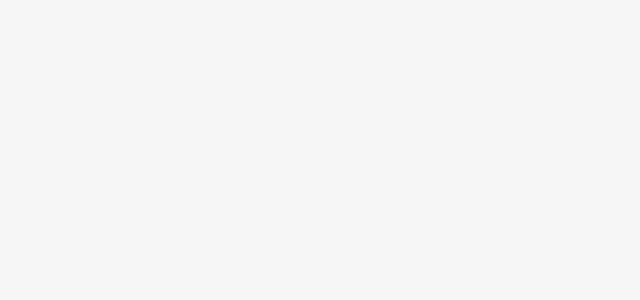
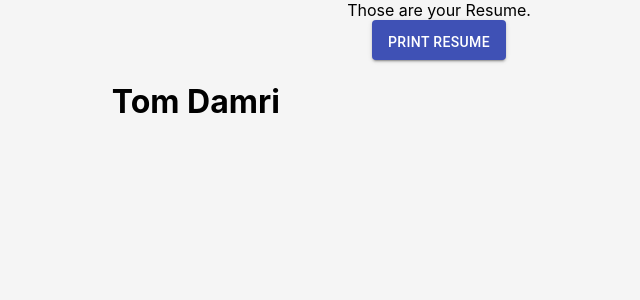
Before and after one commit to TomDamri1/resume-creator, a React (Create React App) app in the folder resume-creator/: page /GetResumePDF in a window 1280 px wide. Shown: the top 300 px of the page, without its empty margins (201-841 px from the left). Built offline with nearby package versions, Linux system fonts and the light colour scheme.

Commit message:
added pdf convertor to the resume

```diff
--- a/resume-creator/package.json
+++ b/resume-creator/package.json
@@ -3,8 +3,12 @@
   "version": "0.1.0",
   "private": true,
   "dependencies": {
+    "@babel/plugin-transform-react-jsx": "^7.3.0",
     "@material-ui/core": "^4.5.0",
     "@material-ui/icons": "^4.4.3",
+    "html2canvas": "^1.0.0-rc.5",
+    "jspdf": "^1.5.3",
+    "jsx-pdf": "^2.1.1",
     "material-design-icons": "^3.0.1",
     "react": "^16.10.2",
     "react-dom": "^16.10.2",
--- a/resume-creator/src/App.js
+++ b/resume-creator/src/App.js
@@ -15,6 +15,7 @@ import EducationDetails from './Form/Education/FormEducationDetails';
 import Skills from './Form/Skills/FormSkills';
 import Profile from './Form/Profile/FormProfile';
 import Resume from './Resume/Resume';
+import MyPdf from './pdf/MyPdf'
 
 
 function App() {
@@ -71,9 +72,9 @@ function App() {
               }
           />
           <Route
-              exact path='/Resume'
+              exact path='/GetResumePDF'
               render={(props)=>
-                 <Resume {...props} context={context}/>
+                 <MyPdf {...props} context={context}/>
               }
           />
         </Switch>
--- a/resume-creator/src/Form/Profile/FormProfile.js
+++ b/resume-creator/src/Form/Profile/FormProfile.js
@@ -26,7 +26,7 @@ export default function FormProfile(props) {
         },
     })
     const next = () =>{
-        props.history.push('/Resume');
+        props.history.push('/GetResumePDF');
     }
     const handleSubmit = (e) =>{
         e.preventDefault();
--- a/resume-creator/src/Resume/Resume.js
+++ b/resume-creator/src/Resume/Resume.js
@@ -22,8 +22,8 @@ export default function Resume(props) {
         } = context.state;
     console.log(profile)
     return (
-
         <div>
+            <h1>Tom Damri</h1>
 
         </div>
     )
@@ -47,3 +47,14 @@ export default function Resume(props) {
 
 //profile
 //<Profile profile={profile}/>
+
+/* all together
+<Header basicDetails={basicDetails} communicationDetails={communicationDetails}/>
+<Languages birthAndNationalityDetails={birthAndNationalityDetails}/>
+<EmploymentHistory employmentHistory={employmentHistory}/>
+<Education educationDetails={educationDetails}/>
+<Education educationDetails={educationDetails}/>
+<Skills skills={skills}/>
+<Profile profile={profile}/>
+
+*/
--- /dev/null
+++ b/resume-creator/src/pdf/MyPdf.js
@@ -0,0 +1,19 @@
+import React from 'react';
+import Button from '@material-ui/core/Button';
+
+import SinglePage from "./SinglePage";
+import PrintButton from "./PrintButton";
+
+const MyPdf = (props) => (
+<div className="bg-black-80 w-100 pv5">
+
+  <div className="white mt3 tc f3">Those are your Resume.</div>
+  <Button variant="contained" color="primary">
+    <PrintButton id={"singlePage"} label={"Print Resume"} />
+  </Button>
+  <SinglePage id={"singlePage"} {...props}/>
+
+</div>
+);
+
+export default MyPdf;
--- /dev/null
+++ b/resume-creator/src/pdf/Page.js
@@ -0,0 +1,10 @@
+import React from 'react';
+
+const Page = ({children, singleMode, id}) => (<div
+  id={id} className="bg-white shadow-1 center pa4"
+  style={{width: "210mm", height: singleMode ? "297mm" : ""}}
+>
+  {children}
+</div>);
+
+export default Page;
--- /dev/null
+++ b/resume-creator/src/pdf/PrintButton.js
@@ -0,0 +1,90 @@
+import React from 'react';
+import html2canvas from 'html2canvas';
+import jsPDF from 'jspdf';
+
+const pxToMm = (px) => {
+  return Math.floor(px/document.getElementById('myMm').offsetHeight);
+};
+
+const mmToPx = (mm) => {
+  return document.getElementById('myMm').offsetHeight*mm;
+};
+
+const range = (start, end) => {
+    return Array(end-start).join(0).split(0).map(function(val, id) {return id+start});
+};
+
+
+const PrintButton = ({id, label}) => (<div className="tc mb4 mt2">
+  {/*
+    Getting pixel height in milimeters:
+    https://stackoverflow.com/questions/7650413/pixel-to-mm-equation/27111621#27111621
+  */}
+  <div id="myMm" style={{height: "1mm"}} />
+
+
+  <div
+    className="pa2 ba bw1 b--black bg-yellow black-90 br2 dib pointer dim shadow-1"
+    onClick={() => {
+      const input = document.getElementById(id);
+      const inputHeightMm = pxToMm(input.offsetHeight);
+      const a4WidthMm = 210;
+      const a4HeightMm = 297;
+      const a4HeightPx = mmToPx(a4HeightMm);
+      const numPages = inputHeightMm <= a4HeightMm ? 1 : Math.floor(inputHeightMm/a4HeightMm) + 1;
+      console.log({
+        input, inputHeightMm, a4HeightMm, a4HeightPx, numPages, range: range(0, numPages),
+        comp: inputHeightMm <= a4HeightMm, inputHeightPx: input.offsetHeight
+      });
+
+
+      html2canvas(input)
+        .then((canvas) => {
+          const imgData = canvas.toDataURL('image/png');
+          let pdf = undefined;
+          // Document of a4WidthMm wide and inputHeightMm high
+          if (inputHeightMm > a4HeightMm) {
+            // elongated a4 (system print dialog will handle page breaks)
+            pdf = new jsPDF('p', 'mm', [inputHeightMm+16, a4WidthMm]);
+          } else {
+            // standard a4
+            pdf = new jsPDF();
+          }
+
+          pdf.addImage(imgData, 'PNG', 0, 0);
+          pdf.save(`${id}.pdf`);
+        });
+      ;
+
+      ////////////////////////////////////////////////////////
+      // System to manually handle page breaks
+      // Wasn't able to get it working !
+      // The idea is to break html2canvas screenshots into multiple chunks and stich them together as a pdf
+      // If you get this working, please email me a khuranashivek@outlook.com and I'll update the article
+      ////////////////////////////////////////////////////////
+      // range(0, numPages).forEach((page) => {
+      //   console.log(`Rendering page ${page}. Capturing height: ${a4HeightPx} at yOffset: ${page*a4HeightPx}`);
+      //   html2canvas(input, {height: a4HeightPx, y: page*a4HeightPx})
+      //     .then((canvas) => {
+      //       const imgData = canvas.toDataURL('image/png');
+      //       console.log(imgData)
+      //       if (page > 0) {
+      //         pdf.addPage();
+      //       }
+      //       pdf.addImage(imgData, 'PNG', 0, 0);
+      //     });
+      //   ;
+      // });
+
+      // setTimeout(() => {
+      //   pdf.save(`${id}.pdf`);
+      // }, 5000);
+
+
+    }}
+  >
+    {label}
+  </div>
+</div>);
+
+export default PrintButton;
--- /dev/null
+++ b/resume-creator/src/pdf/SinglePage.js
@@ -0,0 +1,13 @@
+import React from 'react';
+import Page from './Page';
+import Resume from '../Resume/Resume';
+
+export default function SinglePage(props) {
+  return (
+    <div>
+      <Page singleMode={true} id={props.id}>
+        <Resume {...props}/>
+      </Page>
+    </div>
+  )
+}
```
Also changed, not shown: 1 other file (tests, documents, lock files or other folders).
